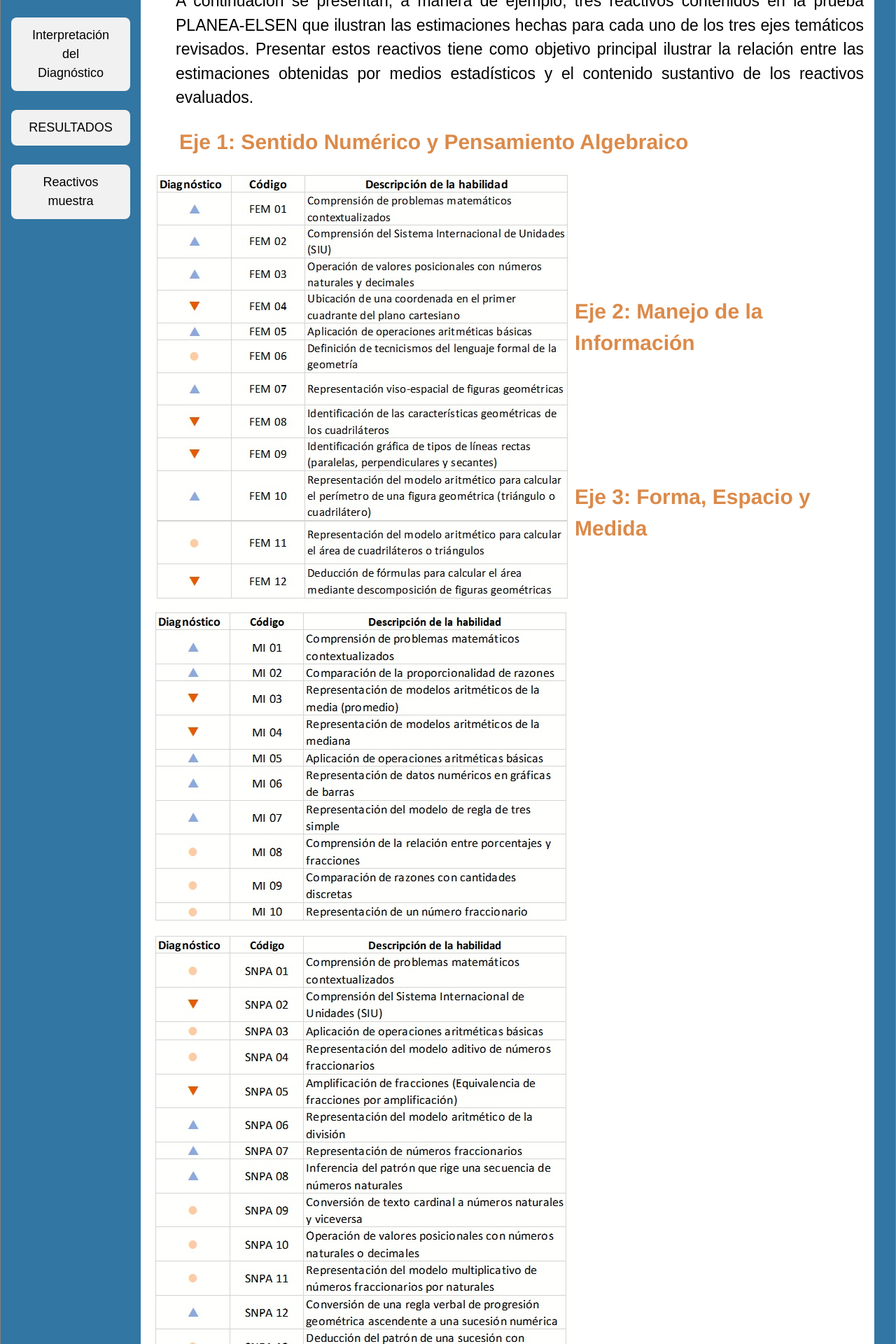
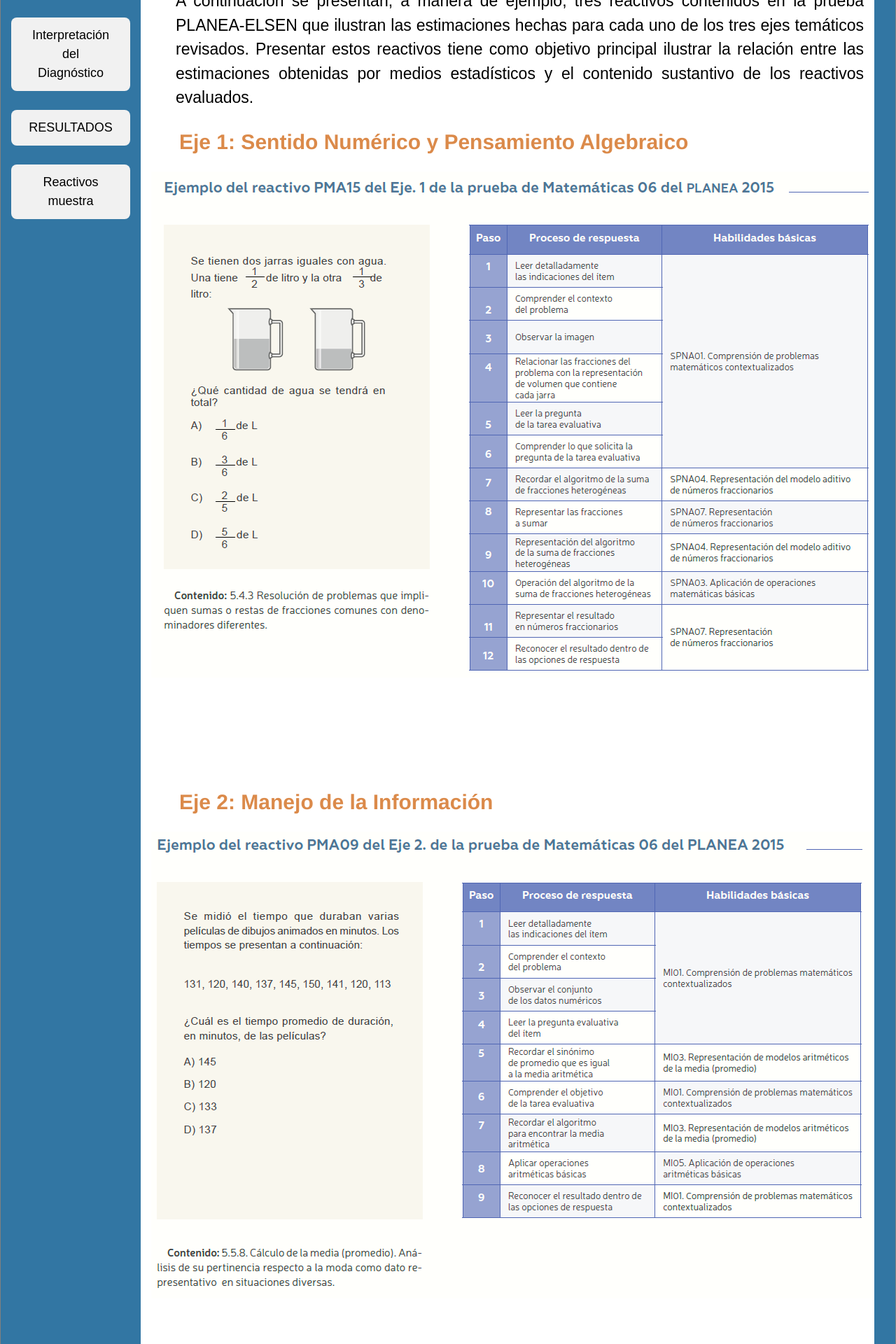
Before and after one commit to rimedie/rimedie.github.io, a Jekyll site: the page built from PLANEA-ELSEN_2015/Reactivos_Muestra.html, in a window 1280 px wide. Shown: the part 635-2555 px from the top of the page at 70% size. Built offline with Jekyll 4.4.1, drawn with Linux system fonts in a browser that asks for light colours.

Commit message:
Update Reactivos_Muestra.html

```diff
--- a/PLANEA-ELSEN_2015/Reactivos_Muestra.html
+++ b/PLANEA-ELSEN_2015/Reactivos_Muestra.html
@@ -8,15 +8,15 @@ title: Detalles sobre Diagnóstico Nacional Feb,2019
 
 		<a id="FEM"></a>
     <h2 class="interact">Eje 1: Sentido Numérico y Pensamiento Algebraico</h2>
-    <img class="displayed" style="float:left;" src="/images_gral/Nac_FEM.jpg" />
+    <img class="displayed"  src="/images_gral/React_SNPA.png" />
 	<br><br><br><br><br><br><br>
 	<a id="MI"></a>
     <h2 class="interact">Eje 2: Manejo de la Información</h2>
-    <img class="displayed" style="float:left;" src="/images_gral/Nac_MI.jpg" />
+    <img class="displayed"  src="/images_gral/React_MI.png" />
 	 <br><br><br><br><br><br>
        <a id="SNPA"></a>
     <h2 class="interact">Eje 3: Forma, Espacio y Medida</h2>
-    <img class="displayed" style="float:left;" src="/images_gral/Nac_SNPA.jpg" />
+    <img class="displayed" src="/images_gral/React_FEM.png" />
 	<br>
 	<p></p>
 	<br>
```
